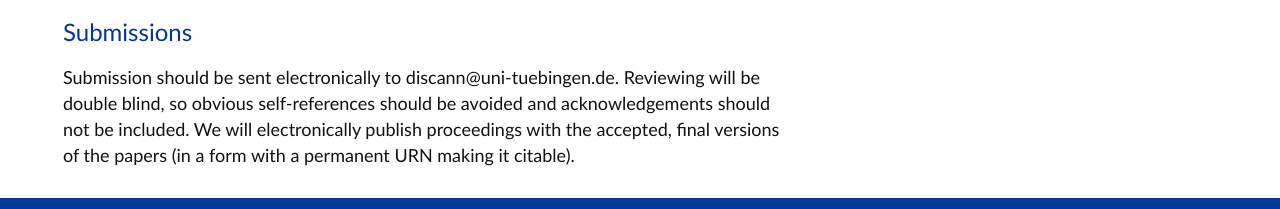
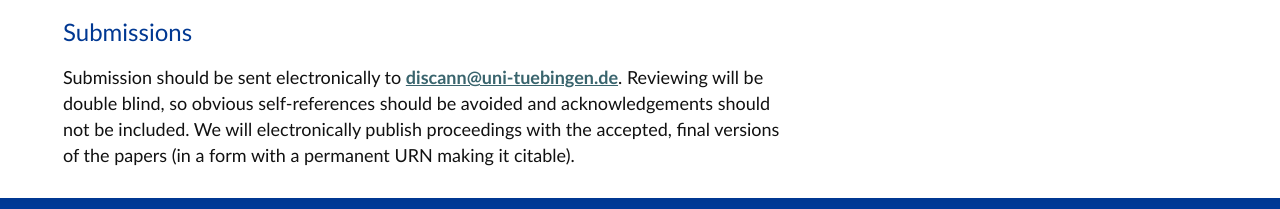
Before and after one commit to DiscAnnWorkshop/discann.github.io, a plain HTML site: page cfp.html in a window 1280 px wide. Shown: the part 935-1144 px from the top of the page. Drawn offline with Linux system fonts and the light colour scheme.

Commit message:
mail address

```diff
--- a/cfp.html
+++ b/cfp.html
@@ -78,7 +78,7 @@ approaches.
 
 <h2>Submissions</h2>
 
-<p>Submission should be sent electronically to discann@uni-tuebingen.de. Reviewing will be
+<p>Submission should be sent electronically to <a href="mailto:discann@uni-tuebingen.de">discann@uni-tuebingen.de</a>. Reviewing will be
 double blind, so obvious self-references should be avoided and
 acknowledgements should not be included. We will electronically publish proceedings with the
 	accepted, final versions of the papers (in a form with a
```
